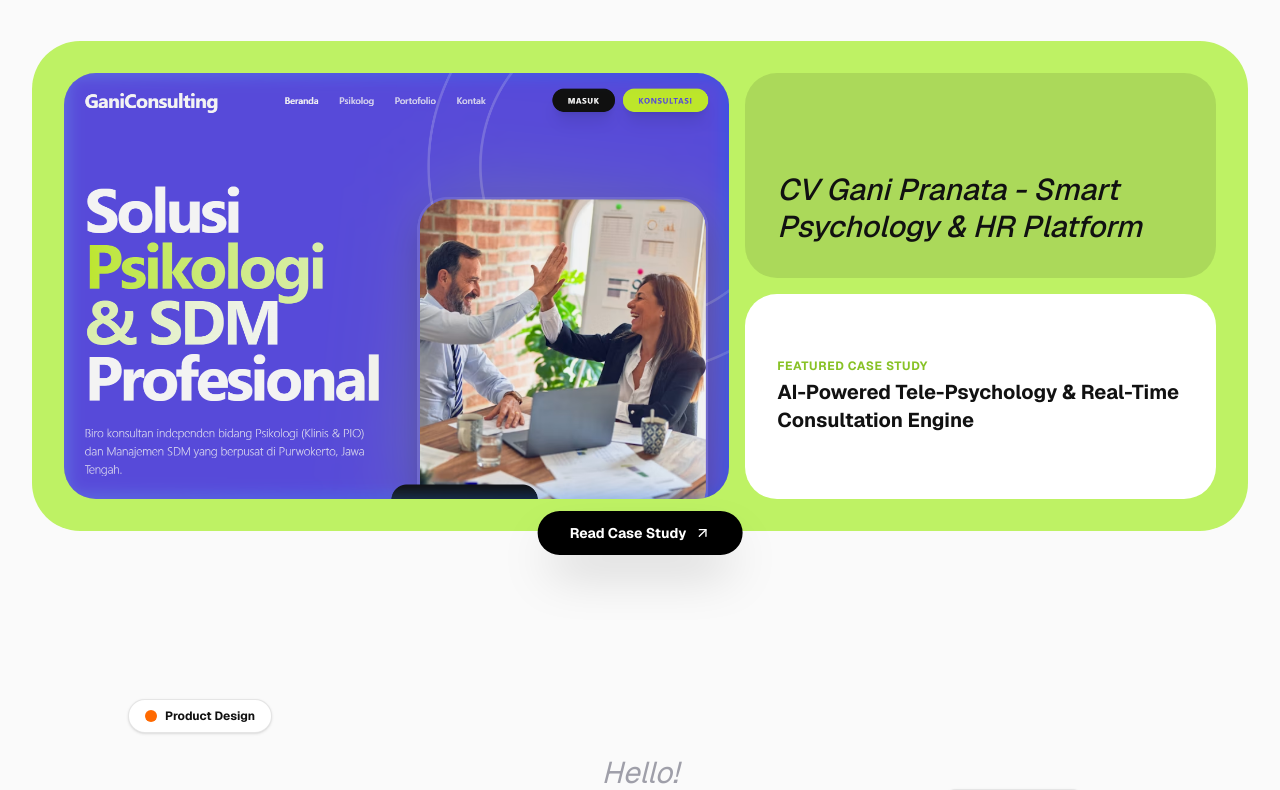
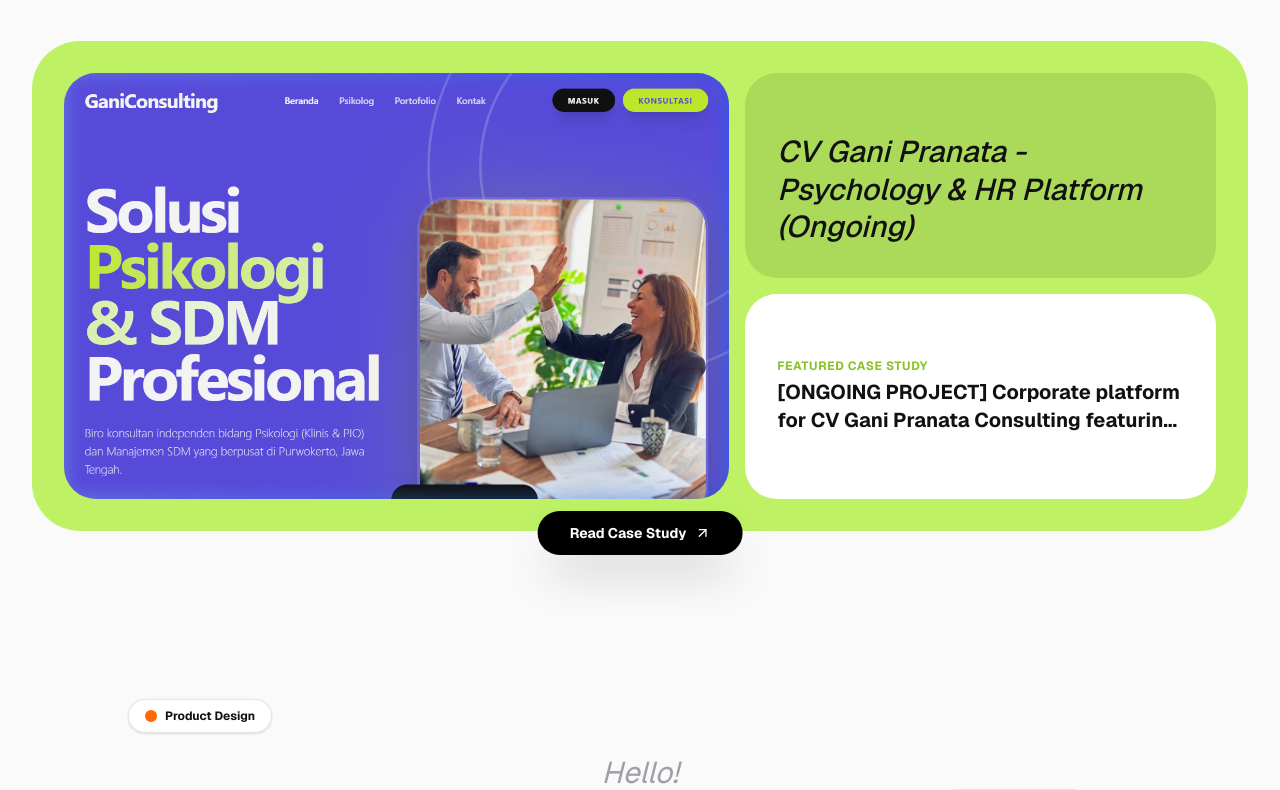
Before and after one commit to rakyann/RakyanPortfolio, a Next.js app: page / in a window 1280 px wide. Shown: the part 1060-1850 px from the top of the page. Built offline with nearby package versions, Linux system fonts and the light colour scheme; no server answers; the database is empty; a web font is replaced by a local one.

Commit message:
fix: make all db routes force-dynamic with fallbacks for seamless Vercel build

```diff
--- a/src/app/admin/contacts/page.tsx
+++ b/src/app/admin/contacts/page.tsx
@@ -1,10 +1,17 @@
 import prisma from "@/lib/prisma";
 import { createContact, deleteContact } from "./actions";
 
+export const dynamic = "force-dynamic";
+
 export default async function ContactsPage() {
-  const contacts = await prisma.contact.findMany({
-    orderBy: { createdAt: "desc" },
-  });
+  let contacts: any[] = [];
+  try {
+    contacts = await prisma.contact.findMany({
+      orderBy: { createdAt: "desc" },
+    });
+  } catch (error) {
+    console.warn("Prisma fetch failed in ContactsPage:", error);
+  }
 
   return (
     <div className="space-y-8">
--- a/src/app/admin/page.tsx
+++ b/src/app/admin/page.tsx
@@ -10,10 +10,20 @@
   "Design creates culture. Culture shapes values. Values determine the future. – Robert L. Peters"
 ];
 
+export const dynamic = "force-dynamic";
+
 export default async function AdminDashboard() {
-  const testimonialsCount = await prisma.testimonial.count();
-  const contactsCount = await prisma.contact.count();
-  const projectsCount = await prisma.project.count();
+  let testimonialsCount = 0;
+  let contactsCount = 0;
+  let projectsCount = 0;
+
+  try {
+    testimonialsCount = await prisma.testimonial.count();
+    contactsCount = await prisma.contact.count();
+    projectsCount = await prisma.project.count();
+  } catch (error) {
+    console.warn("Prisma fetch failed in AdminDashboard:", error);
+  }
 
   // Pick a quote based on the current day of the week
   const today = new Date().getDay();
--- a/src/app/admin/profile/page.tsx
+++ b/src/app/admin/profile/page.tsx
@@ -1,8 +1,15 @@
 import prisma from "@/lib/prisma";
 import { updateProfile } from "./actions";
 
+export const dynamic = "force-dynamic";
+
 export default async function ProfilePage() {
-  const profile = await prisma.profile.findUnique({ where: { id: 1 } });
+  let profile: any = null;
+  try {
+    profile = await prisma.profile.findUnique({ where: { id: 1 } });
+  } catch (error) {
+    console.warn("Prisma fetch failed in ProfilePage:", error);
+  }
 
   if (!profile) return <div>Profile not found. Seed the DB first.</div>;
 
--- a/src/app/admin/projects/page.tsx
+++ b/src/app/admin/projects/page.tsx
@@ -2,10 +2,17 @@
 import { createProject, deleteProject } from "./actions";
 import InlineUploader from "./InlineUploader";
 
+export const dynamic = "force-dynamic";
+
 export default async function ProjectsPage() {
-  const projects = await prisma.project.findMany({
-    orderBy: { createdAt: "desc" },
-  });
+  let projects: any[] = [];
+  try {
+    projects = await prisma.project.findMany({
+      orderBy: { createdAt: "desc" },
+    });
+  } catch (error) {
+    console.warn("Prisma fetch failed in ProjectsPage:", error);
+  }
 
   return (
     <div className="space-y-8">
--- a/src/app/admin/testimonials/page.tsx
+++ b/src/app/admin/testimonials/page.tsx
@@ -1,10 +1,17 @@
 import prisma from "@/lib/prisma";
 import { createTestimonial, deleteTestimonial } from "./actions";
 
+export const dynamic = "force-dynamic";
+
 export default async function TestimonialsPage() {
-  const testimonials = await prisma.testimonial.findMany({
-    orderBy: { createdAt: "desc" },
-  });
+  let testimonials: any[] = [];
+  try {
+    testimonials = await prisma.testimonial.findMany({
+      orderBy: { createdAt: "desc" },
+    });
+  } catch (error) {
+    console.warn("Prisma fetch failed in TestimonialsPage:", error);
+  }
 
   return (
     <div className="space-y-8">
--- a/src/app/page.tsx
+++ b/src/app/page.tsx
@@ -1,22 +1,35 @@
 import prisma from "@/lib/prisma";
 import HomeClient from "@/components/home-client";
+import { PROJECTS } from "@/data/projects";
 
-export const revalidate = 0; // Disable caching so it always gets the latest DB data
+export const dynamic = "force-dynamic";
 
 export default async function Page() {
-  const profile = await prisma.profile.findUnique({ where: { id: 1 } });
+  let profile = null;
+  let projects: any[] = [];
+  let testimonials: any[] = [];
+  let contacts: any[] = [];
 
-  const projects = await prisma.project.findMany({
-    orderBy: { createdAt: "desc" },
-  });
+  try {
+    profile = await prisma.profile.findUnique({ where: { id: 1 } });
+    projects = await prisma.project.findMany({ orderBy: { createdAt: "asc" } });
+    testimonials = await prisma.testimonial.findMany({ orderBy: { createdAt: "asc" } });
+    contacts = await prisma.contact.findMany({ orderBy: { createdAt: "asc" } });
+  } catch (error) {
+    console.warn("Prisma fetch failed, falling back to static dataset:", error);
+  }
 
-  const testimonials = await prisma.testimonial.findMany({
-    orderBy: { createdAt: "desc" },
-  });
-
-  const contacts = await prisma.contact.findMany({
-    orderBy: { createdAt: "desc" },
-  });
+  // Fallback to static projects if database is empty or disconnected on Vercel
+  if (!projects || projects.length === 0) {
+    projects = PROJECTS.map((p, idx) => ({
+      id: idx + 1,
+      title: p.title,
+      description: p.description,
+      image: p.heroImage || "/gani_header.png",
+      content: p.problemStatement,
+      createdAt: new Date(),
+    }));
+  }
 
   return (
     <HomeClient
--- a/src/app/work/[id]/page.tsx
+++ b/src/app/work/[id]/page.tsx
@@ -5,15 +5,20 @@
 import { notFound } from "next/navigation";
 import { getProjectBySlug } from "@/data/projects";
 
-export const revalidate = 0;
+export const dynamic = "force-dynamic";
 
 export default async function ProjectDetailPage({ params }: { params: Promise<{ id: string }> | { id: string } }) {
   const resolvedParams = await params;
   const idOrSlug = resolvedParams.id;
 
-  const allDbProjects = await prisma.project.findMany({
-    orderBy: { createdAt: "asc" },
-  });
+  let allDbProjects: any[] = [];
+  try {
+    allDbProjects = await prisma.project.findMany({
+      orderBy: { createdAt: "asc" },
+    });
+  } catch (error) {
+    console.warn("Prisma fetch failed in ProjectDetailPage:", error);
+  }
 
   let project: any = null;
   const projectId = parseInt(idOrSlug, 10);
--- a/src/app/work/page.tsx
+++ b/src/app/work/page.tsx
@@ -4,12 +4,17 @@
 import { PROJECTS } from "@/data/projects";
 import { InvestmentPlans } from "@/components/investment-plans";
 
-export const revalidate = 0;
+export const dynamic = "force-dynamic";
 
 export default async function WorkPage() {
-  const dbProjects = await prisma.project.findMany({
-    orderBy: { createdAt: "asc" },
-  });
+  let dbProjects: any[] = [];
+  try {
+    dbProjects = await prisma.project.findMany({
+      orderBy: { createdAt: "asc" },
+    });
+  } catch (error) {
+    console.warn("Prisma fetch failed in WorkPage:", error);
+  }
 
   const displayProjects = dbProjects.length > 0 ? dbProjects : PROJECTS.map((p, i) => ({
     id: p.slug,
```
